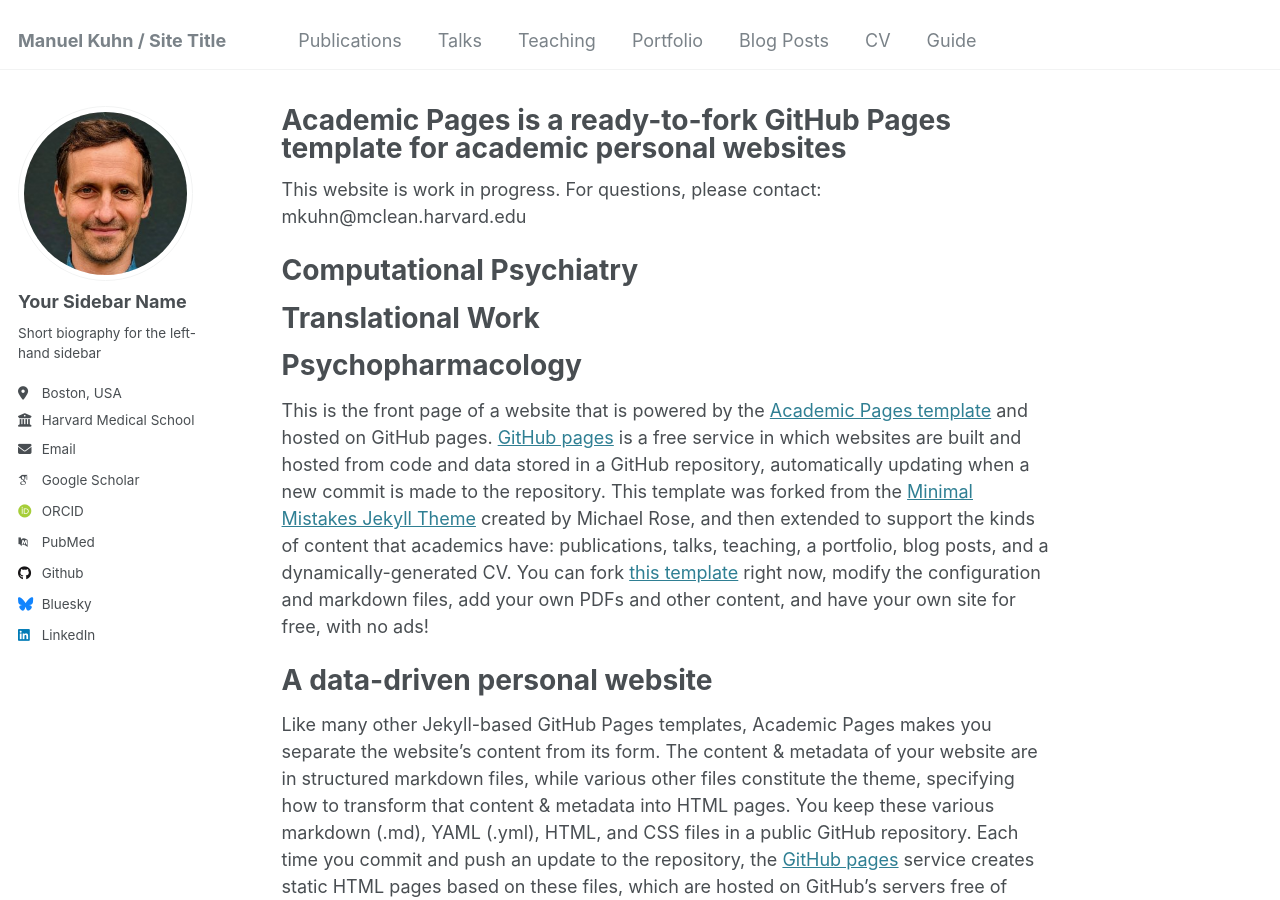
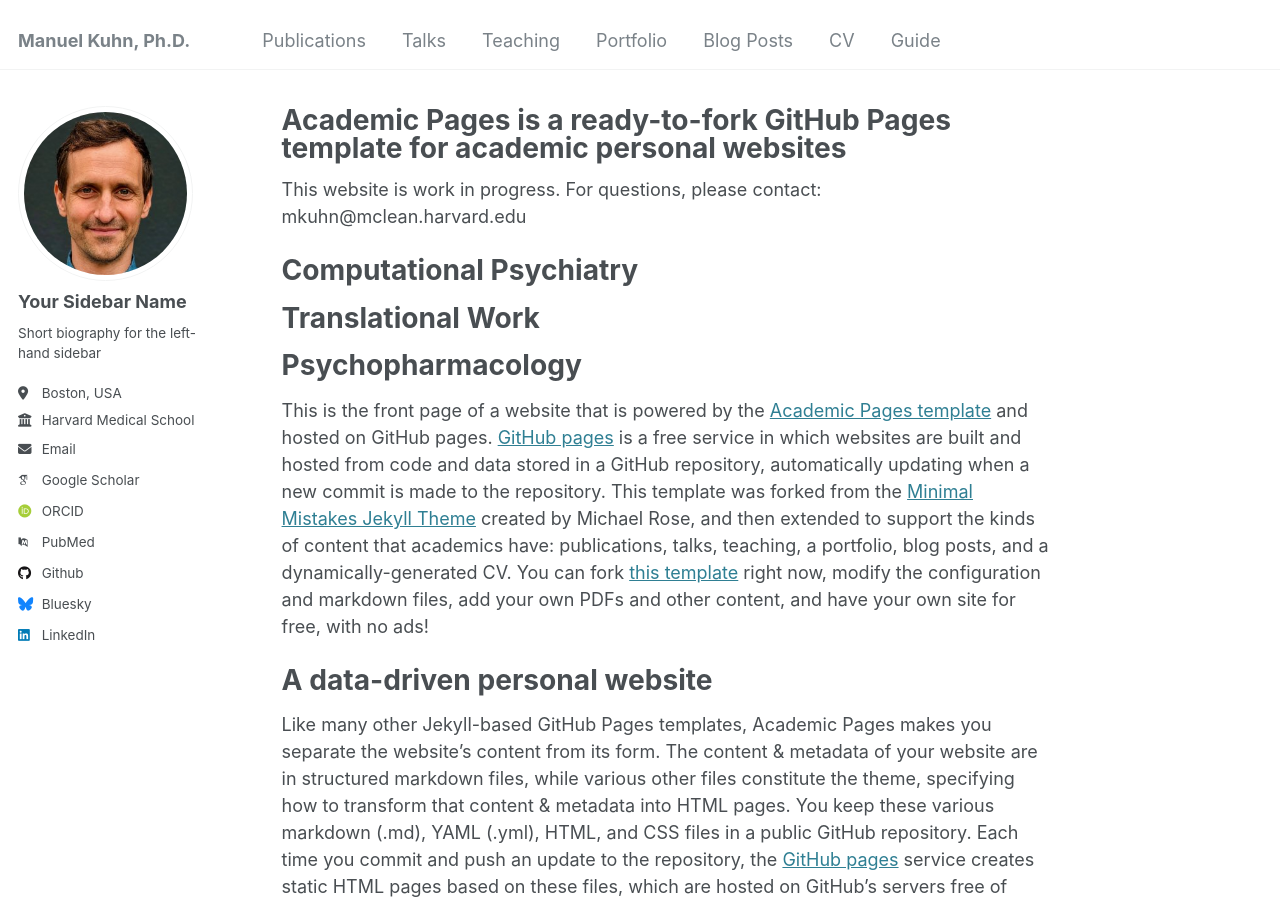
Before and after one commit to kuhnmanu/kuhnmanu.github.io, a Jekyll site: the page built from _pages/about.md, in a window 1280 px wide and 900 px high. Built offline with Jekyll 4.4.1, drawn with Linux system fonts in a browser that asks for light colours; some web fonts are replaced.

Commit message:
Update _config.yml

```diff
--- a/_config.yml
+++ b/_config.yml
@@ -8,7 +8,7 @@
 
 # Basic Site Settings
 locale                   : "en-US"
-title                    : "Manuel Kuhn / Site Title"
+title                    : "Manuel Kuhn, Ph.D."
 title_separator          : "-"
 name                     : &name "Manuel"
 description              : &description "personal description"
```
